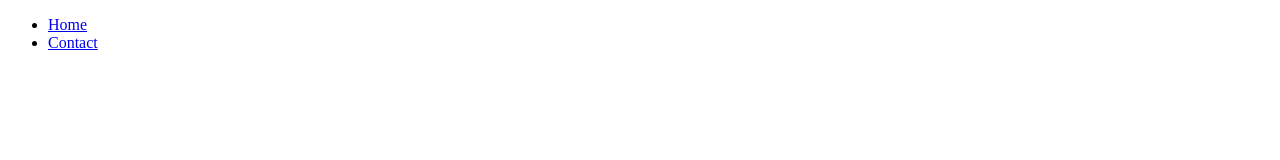
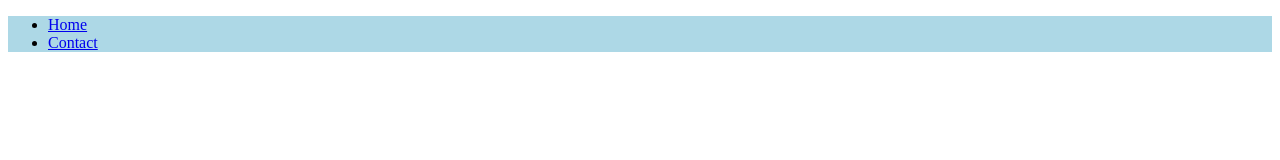
Before and after one commit to MDASHRAFUDDINTANVIR1/test-purposes, a plain HTML site: page index.html in a window 1280 px wide. Drawn offline with Linux system fonts and the light colour scheme.

Commit message:
added some design

```diff
--- a/index.html
+++ b/index.html
@@ -4,6 +4,11 @@
     <meta charset="UTF-8">
     <meta name="viewport" content="width=device-width, initial-scale=1.0">
     <title>Document</title>
+    <style>
+        header{
+            background-color: lightblue;
+        }
+    </style>
 </head>
 <body>
     <header>
```
